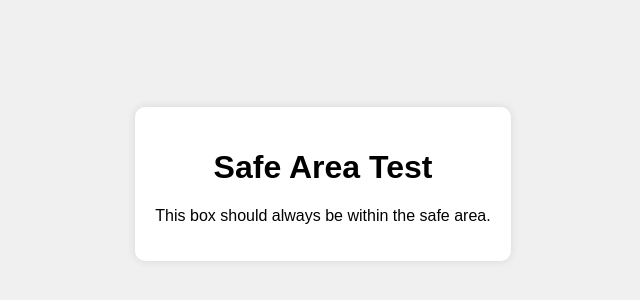
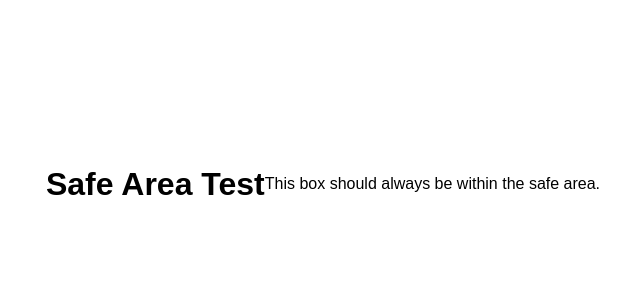
Before and after one commit to sjavora/sjavora.github.io, a plain HTML site: page index.html in a window 1280 px wide. Shown: the part 216-516 px from the top of the page, without its empty margins (317-957 px from the left). Drawn offline with Linux system fonts and the light colour scheme.

Commit message:
Update index.html

```diff
--- a/index.html
+++ b/index.html
@@ -18,8 +18,11 @@
         }
         .content {
             background: white;
-            padding: 20px;
-            border-radius: 10px;
+            width: 100vw;
+            height: 100vh;
+            display: flex;
+            justify-content: center;
+            align-items: center;
             box-shadow: 0 0 10px rgba(0, 0, 0, 0.1);
         }
     </style>
```
